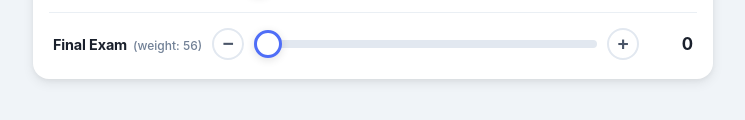
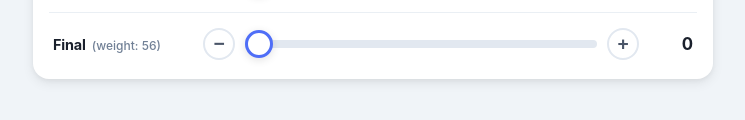
Before and after one commit to rnkbs/rtlmhsp, a plain HTML site: page index.html in a window 1280 px wide. Shown: the part 658-778 px from the top of the page, without its empty margins (267-1012 px from the left). Drawn offline with Linux system fonts and the light colour scheme.

Commit message:
Update index.html

```diff
--- a/index.html
+++ b/index.html
@@ -472,7 +472,7 @@
         <div class="toggles-row">
             <div class="toggle-card" id="weightToggleCard" tabindex="0" role="button" aria-pressed="false">
                 <div class="toggle-info">
-                    <span class="toggle-title">Alternatif ağırlık (</span>
+                    <span class="toggle-title">Alternatif ağırlık</span>
                     <span class="toggle-subtitle" id="weightToggleLabel">Using Standard Set</span>
                 </div>
                 <div class="toggle-switch" id="weightToggleSwitch"></div>
@@ -807,7 +807,7 @@
                 finalInfo.className = 'exam-info';
                 const finalNameSpan = document.createElement('span');
                 finalNameSpan.className = 'exam-name';
-                finalNameSpan.textContent = 'Final Exam';
+                finalNameSpan.textContent = 'Final';
                 const finalWeightSpan = document.createElement('span');
                 finalWeightSpan.className = 'exam-weight';
                 finalWeightSpan.id = 'finalWeightSpan';
```
